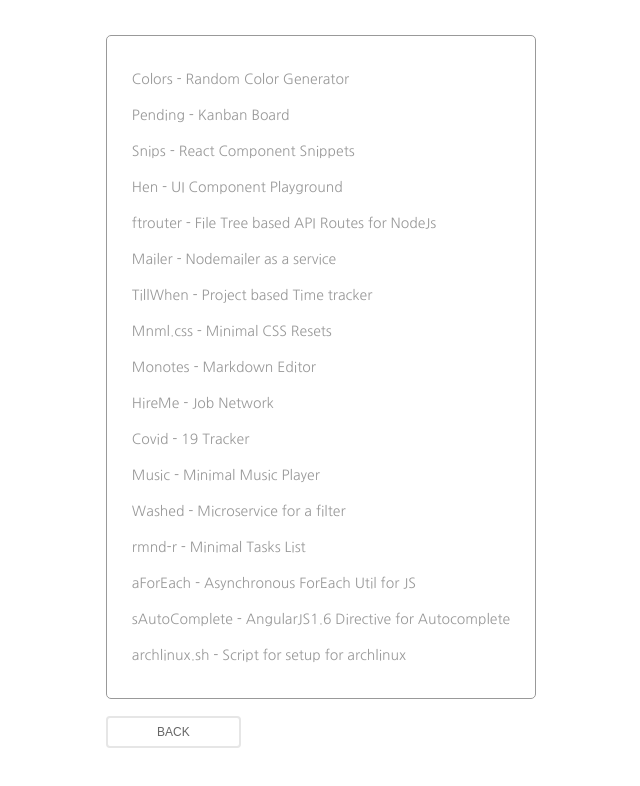
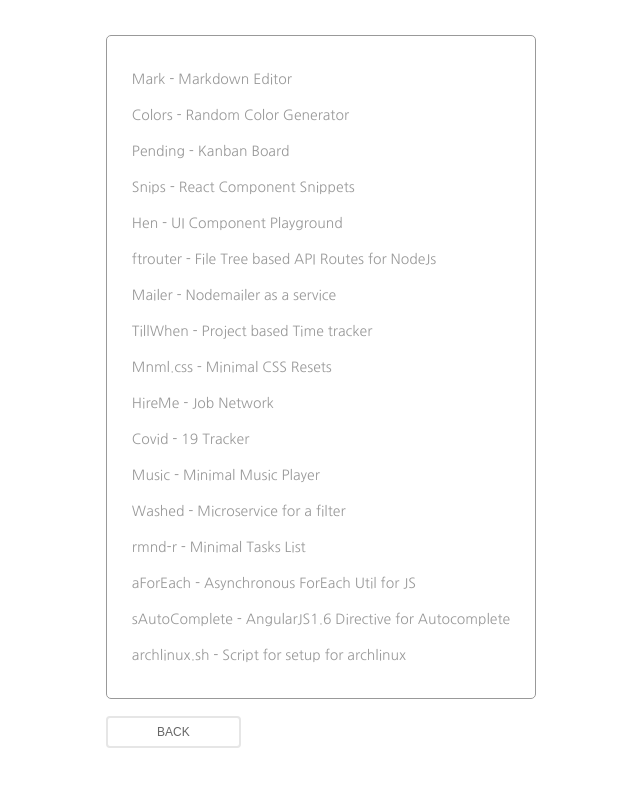
Before and after one commit to barelyhuman/reaper.im-old, a Next.js app: page /work in a window 1280 px wide. Shown: the top 786 px of the page, without its empty margins (319-959 px from the left). Built offline with nearby package versions, Linux system fonts and the light colour scheme.

Commit message:
Update index.js

```diff
--- a/pages/work/index.js
+++ b/pages/work/index.js
@@ -7,6 +7,12 @@ function Work() {
     <Layout>
       <div className="container">
         <ul className="card-border min-width-150-px">
+
+          <li>
+            <a target="_blank" href="https://mark.reaper.im">
+              Mark - Markdown Editor
+            </a>
+          </li>
           <li>
             <a target="_blank" href="https://colors.reaper.im">
               Colors - Random Color Generator
@@ -46,11 +52,6 @@ function Work() {
           <li>
             <a target="_blank" href="https://mnmlcss.js.org/">
               Mnml.css - Minimal CSS Resets
-            </a>
-          </li>
-          <li>
-            <a target="_blank" href="https://monotes.barelyhuman.dev/home">
-              Monotes - Markdown Editor
             </a>
           </li>
           <li>
```
